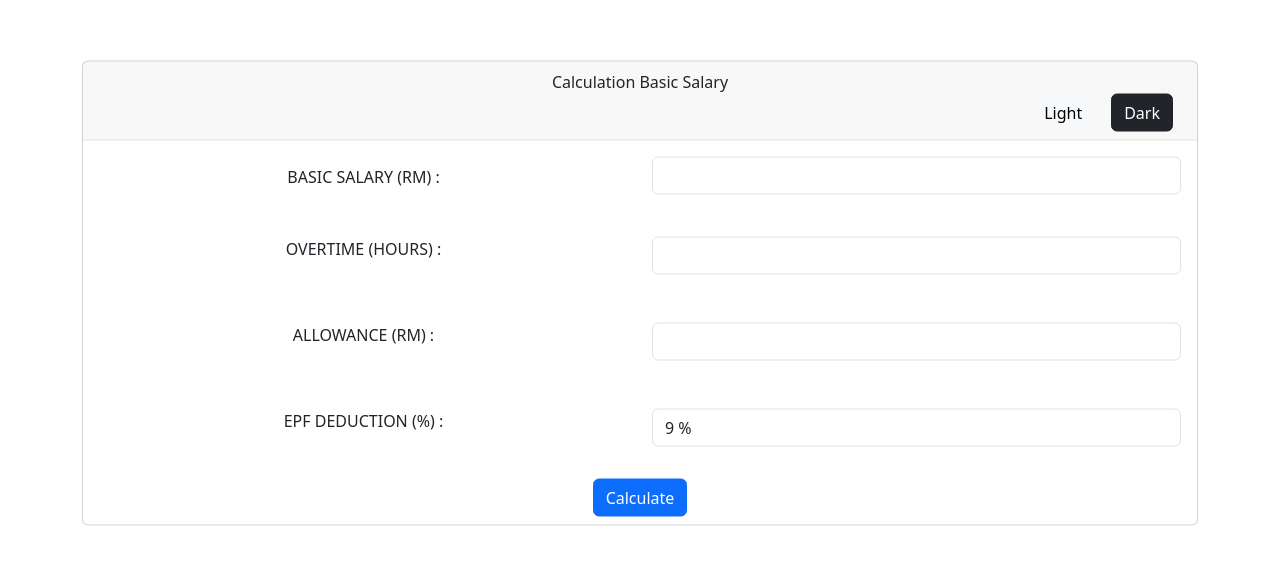
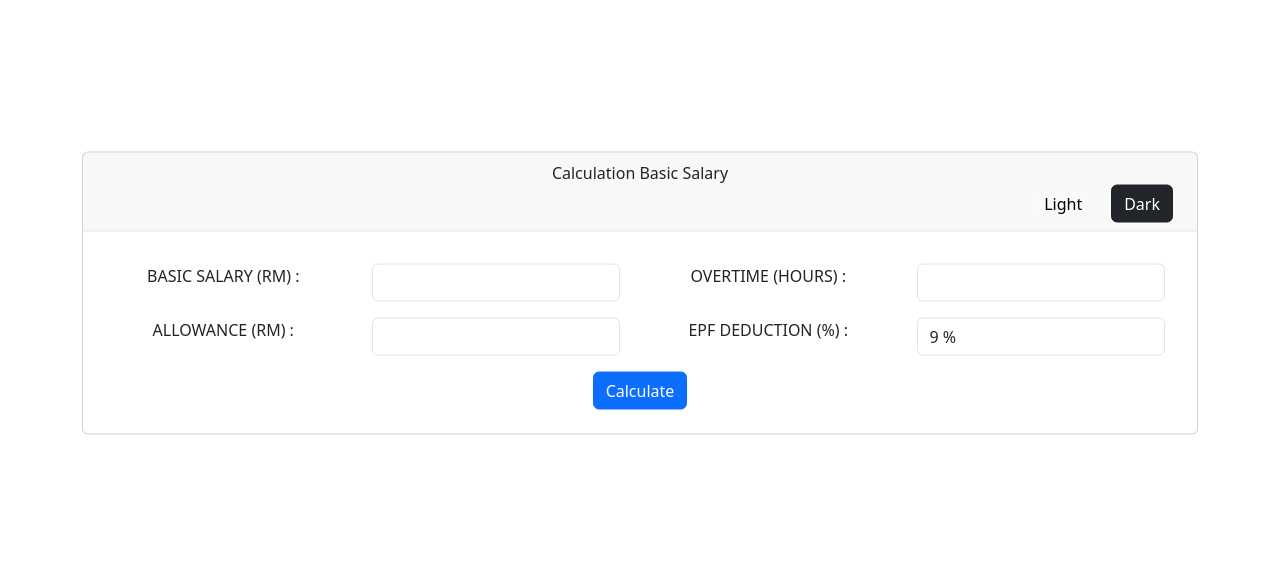
Before and after one commit to haikal036/money, a plain HTML site: page index.html in a window 1280 px wide. Shown: the part 107-672 px from the top of the page. Drawn offline with nearby package versions, Linux system fonts and the light colour scheme.

Commit message:
Update index.html

```diff
--- a/index.html
+++ b/index.html
@@ -10,7 +10,8 @@
     <body>
         <body>
             <!-- this project is created using Bootstrap 5-->
-            <div class="position-absolute top-50 start-50 translate-middle container text-center">
+            <!--header-->
+            <div class="container position-absolute top-50 start-50 translate-middle container text-center">
                     <div class="card">
                         <div class="card-header">
                             Calculation Basic Salary
@@ -24,39 +25,37 @@
                                 </button>
                             </div>
                         </div>
+                        <!--Body-->
+                        <div class="card-body">
+                            <div class="row pe-3 mt-3 mb-3">
 
-                        <div class="row card-body">
-                            <div class="col mt-2 mb-2">
+                                <div class="col">
                                     <label for="basic_salary"> BASIC SALARY (RM) :</label>
                                 </div>
                                 <div class="col">
                                     <input type="text" class="form-control" id="basic" name="basic" required>
                                 </div>
-                        </div>
 
-                        <div class="row card-body">
-                            <div class="col mt-2 mb-2">
+                                <div class="col">
                                     <label for="overtime"> OVERTIME (HOURS) :</label>
                                 </div>
-                            <div class="col mt-2 mb-2">
+                                <div class="col">
                                     <input type="text" class="form-control" id="overtime" name="ot" required>
                                 </div>
                             </div>
 
-                        <div class="row card-body">
-                            <div class="col mt-2 mb-2">
+                            <div class="row pe-3 mt-3 mb-3">
+                                <div class="col">
                                     <label for="allowance"> ALLOWANCE (RM) :</label>
                                 </div>
-                            <div class="col mt-2 mb-2">
+                                <div class="col">
                                     <input type="text" class="form-control" id="allowance" name="allowance" required>
                                 </div>
-                        </div>
 
-                        <div class="row card-body">
-                            <div class="col mt-2 mb-2">
+                                <div class="col">
                                 <label for="epf_deduction"> EPF DEDUCTION (%) :</label>
                                 </div>
-                                <div class="col mt-2 mb-2">
+                                <div class="col">
                                     <select name="epf" id="epf_deduction" class="form-control">
                                         <option value="9">9 %</option>
                                         <option value="11">11 %</option>
@@ -69,13 +68,15 @@
                                     Calculate
                                 </button>
                             </div>
-
-                        <div>
+                        </div>
+                        <!--Display result-->
+                        <div class="col">
                             <div id="gross_wage"></div>
                             <div id="totalepf"></div>
                             <div id="socso"></div>
                             <div id="eis"></div>
                             <div id="total"></div>
                         </div>
+                    </div>
     </body>
 </html>
```
Lines whose indentation alone changed are shown as unchanged.
